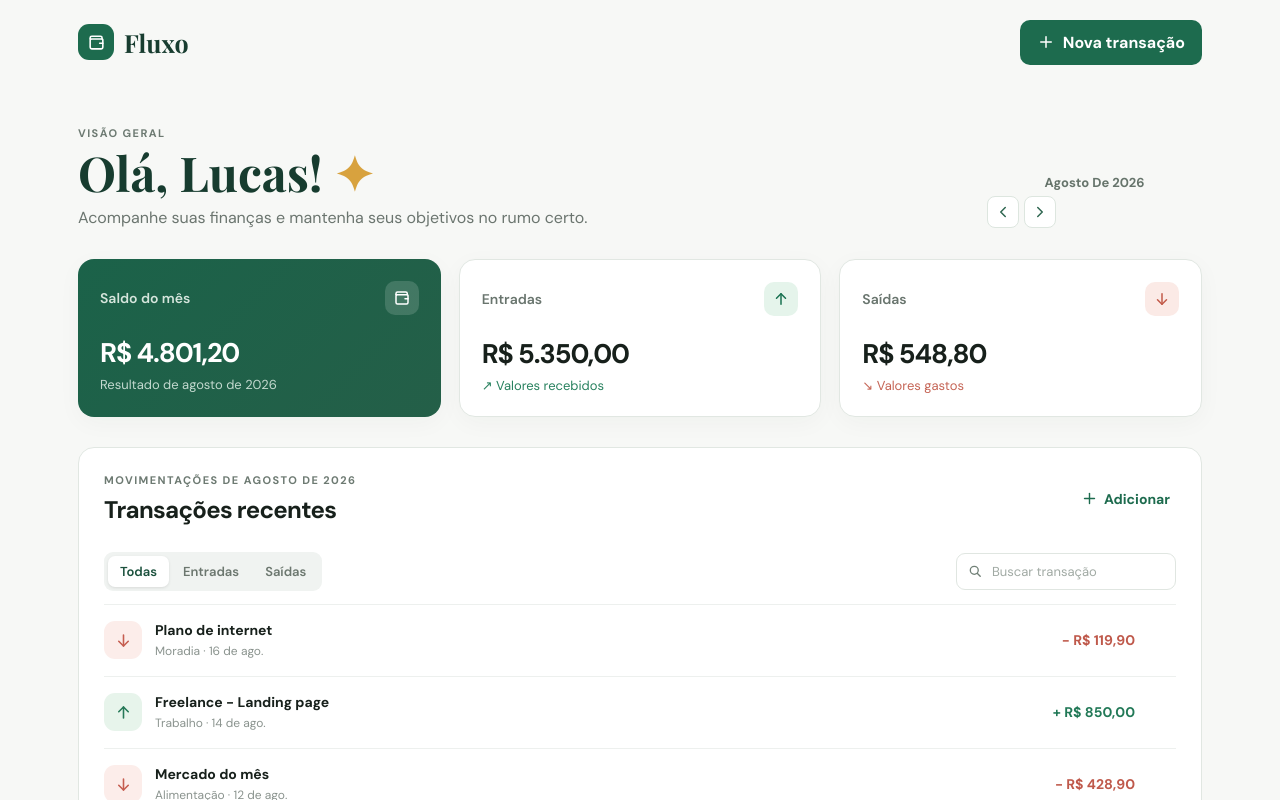
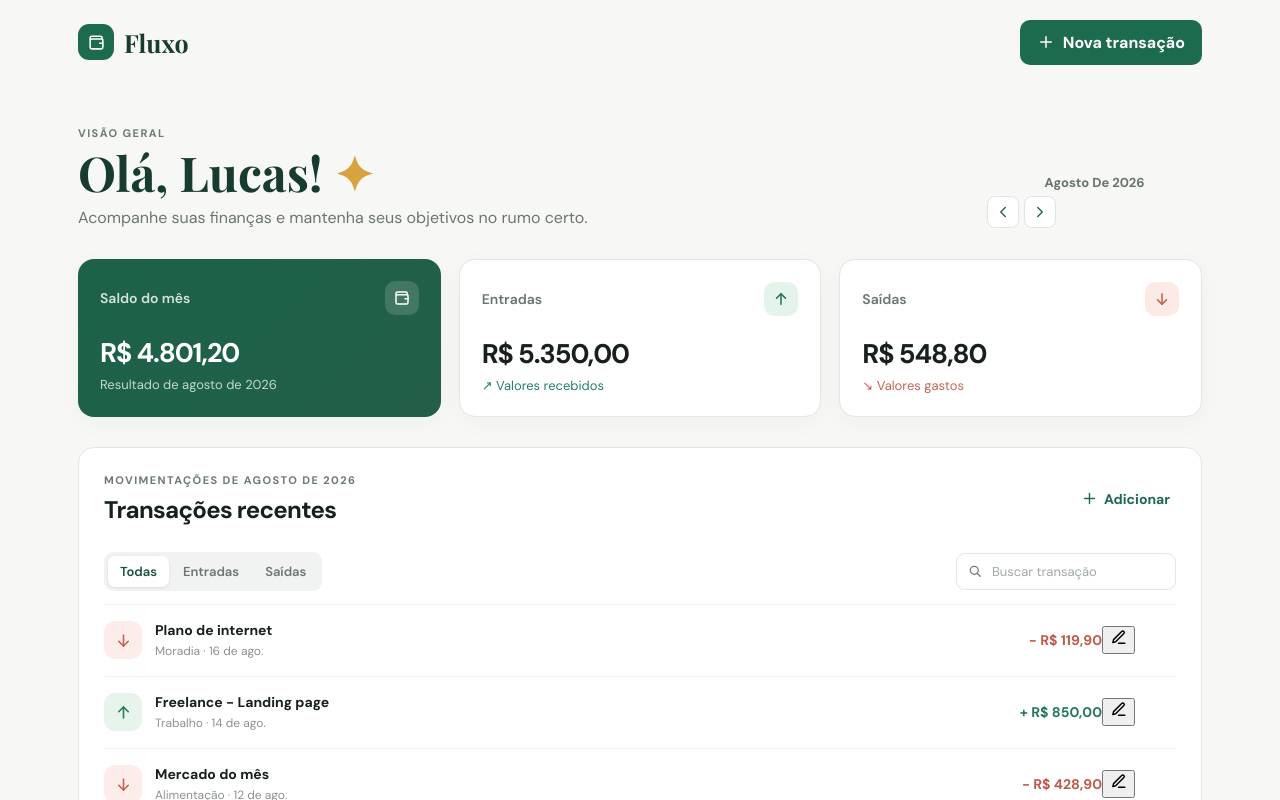
Before and after one commit to llima598/fluxo-controle-financeiro, a React (Vite) app: page / in a window 1280 px wide. Shown: the top 800 px of the page. Built offline with nearby package versions, Linux system fonts and the light colour scheme.

Commit message:
Adiciona ação de editar transação

```diff
--- a/src/components/TransactionList.jsx
+++ b/src/components/TransactionList.jsx
@@ -1,5 +1,5 @@
 import Icon from './Icon'
 
-export default function TransactionList({ transactions, currency, onRemove }) {
-  return <div className="transaction-list">{transactions.length ? transactions.map((transaction) => <article className="transaction" key={transaction.id}><span className={`transaction-icon ${transaction.type}`}><Icon name={transaction.type === 'income' ? 'income' : 'expense'} size={19} /></span><div className="transaction-details"><strong>{transaction.description} {transaction.installment && <small>{transaction.installment.current}/{transaction.installment.total}</small>}</strong><span>{transaction.category} · {new Date(`${transaction.date}T12:00:00`).toLocaleDateString('pt-BR', { day: '2-digit', month: 'short' })}</span></div><strong className={transaction.type === 'income' ? 'amount income' : 'amount expense'}>{transaction.type === 'income' ? '+' : '-'} {currency.format(transaction.amount)}</strong><button className="delete-button" onClick={() => onRemove(transaction.id)} aria-label={`Excluir ${transaction.description}`}><Icon name="trash" size={17} /></button></article>) : <div className="empty-state"><Icon name="chart" size={32} /><p>Nenhuma transação encontrada neste mês.</p></div>}</div>
+export default function TransactionList({ transactions, currency, onRemove, onEdit }) {
+  return <div className="transaction-list">{transactions.length ? transactions.map((transaction) => <article className="transaction" key={transaction.id}><span className={`transaction-icon ${transaction.type}`}><Icon name={transaction.type === 'income' ? 'income' : 'expense'} size={19} /></span><div className="transaction-details"><strong>{transaction.description} {transaction.installment && <small>{transaction.installment.current}/{transaction.installment.total}</small>}</strong><span>{transaction.category} · {new Date(`${transaction.date}T12:00:00`).toLocaleDateString('pt-BR', { day: '2-digit', month: 'short' })}</span></div><strong className={transaction.type === 'income' ? 'amount income' : 'amount expense'}>{transaction.type === 'income' ? '+' : '-'} {currency.format(transaction.amount)}</strong><div className="transaction-actions"><button className="edit-button" onClick={() => onEdit(transaction)} aria-label={`Editar ${transaction.description}`}><Icon name="edit" size={17} /></button><button className="delete-button" onClick={() => onRemove(transaction.id)} aria-label={`Excluir ${transaction.description}`}><Icon name="trash" size={17} /></button></div></article>) : <div className="empty-state"><Icon name="chart" size={32} /><p>Nenhuma transação encontrada neste mês.</p></div>}</div>
 }
```
